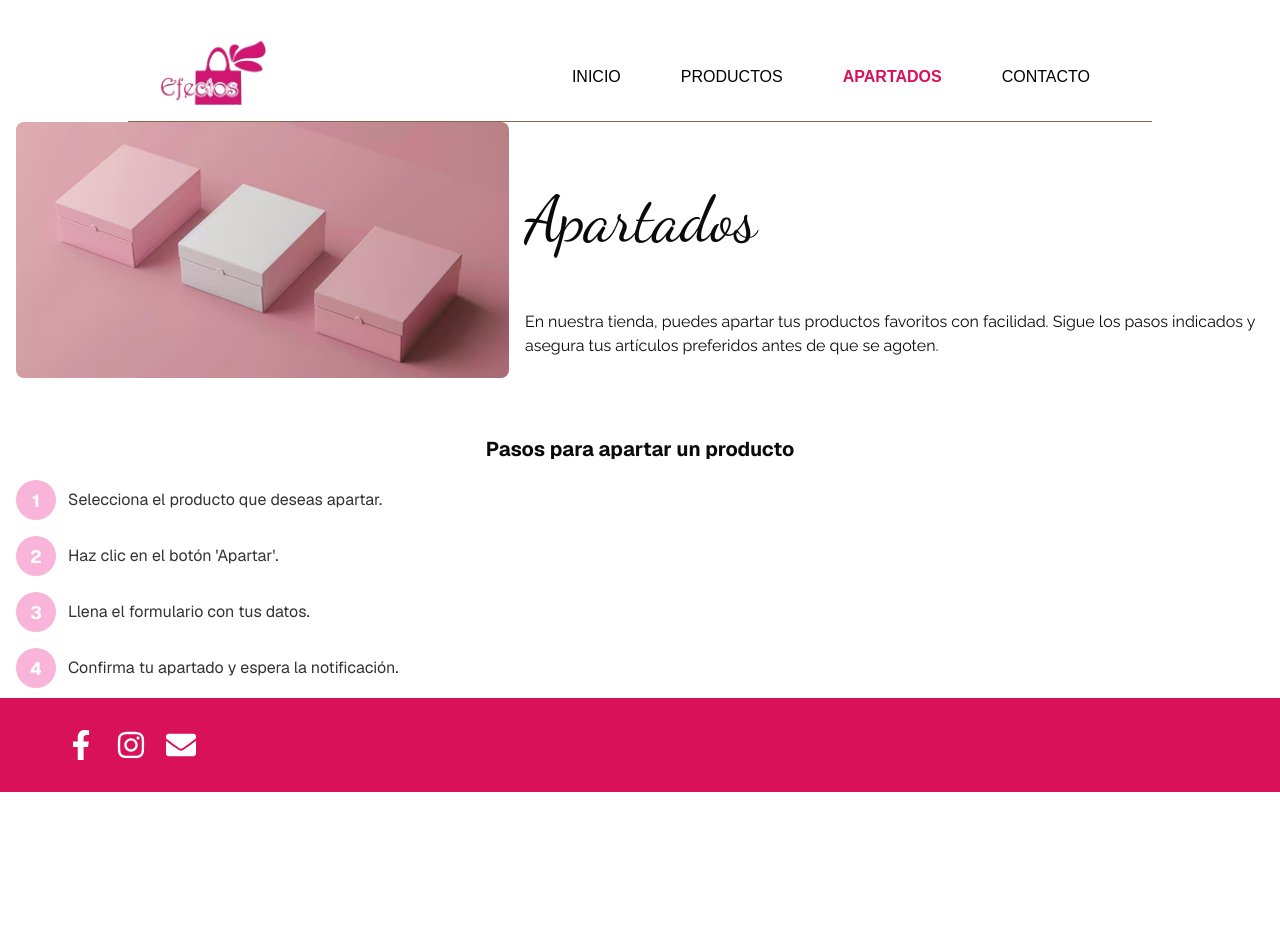
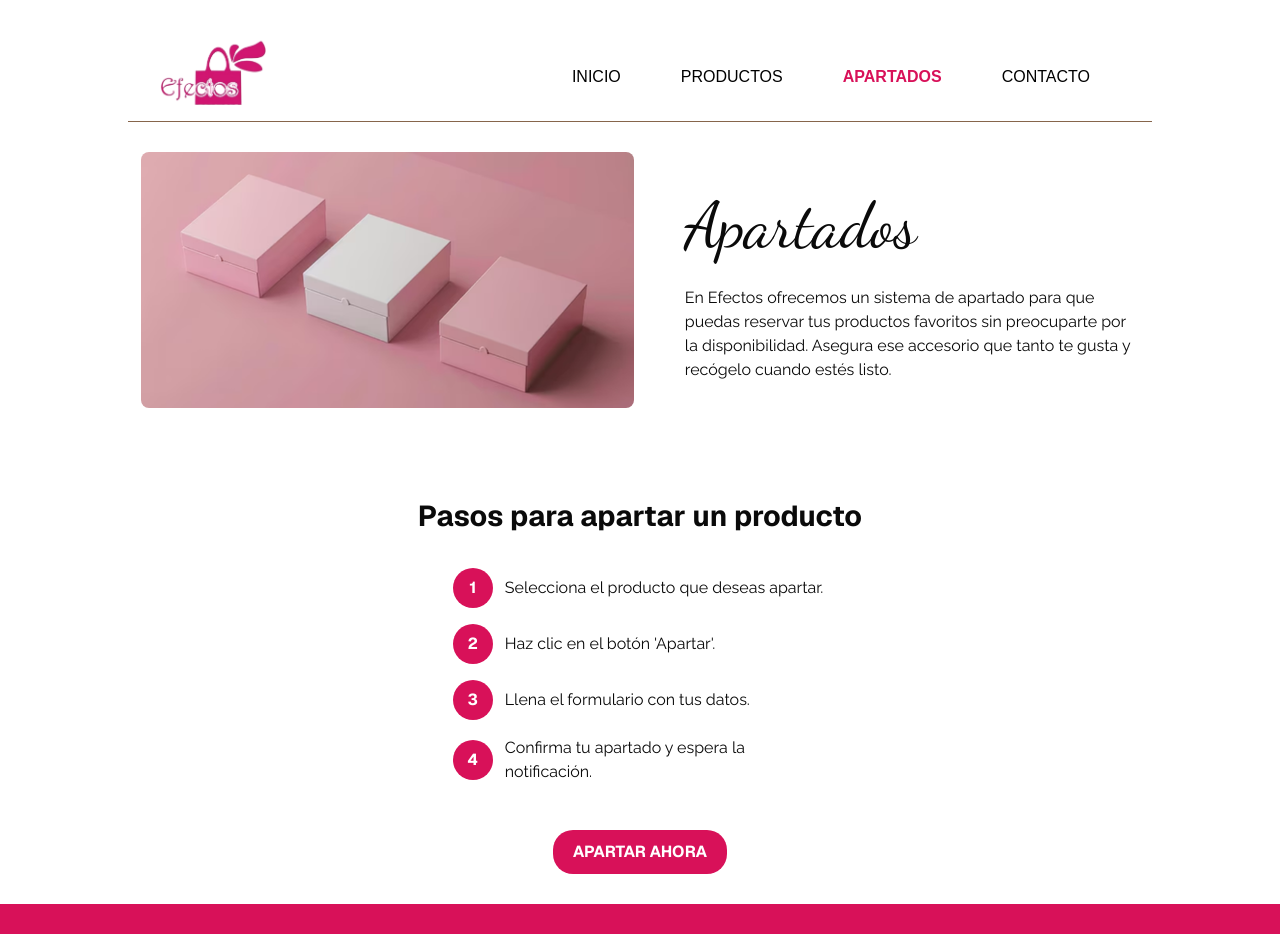
Before and after one commit to AdanYairJS/EfectosWebsite, a Next.js app: page /apartados in a window 1280 px wide. Shown: the top 934 px of the page. Before the commit the page ends 800 px from the top, so only its background shows below. Built offline with nearby package versions, Linux system fonts and the light colour scheme; a web font is replaced by a local one.

Commit message:
Correcion de estilos en paginas productos y apartados

```diff
--- a/app/apartados/page.tsx
+++ b/app/apartados/page.tsx
@@ -21,9 +21,7 @@ export default async function Index() {
             <div className={styles.textContainer}>
               <h2 className={styles.title}>Apartados</h2>
               <p className={styles.paragraph}>
-                En nuestra tienda, puedes apartar tus productos favoritos con
-                facilidad. Sigue los pasos indicados y asegura tus artículos
-                preferidos antes de que se agoten.
+              En Efectos ofrecemos un sistema de apartado para que puedas reservar tus productos favoritos sin preocuparte por la disponibilidad. Asegura ese accesorio que tanto te gusta y recógelo cuando estés listo.
               </p>
             </div>
           </div>
@@ -39,6 +37,7 @@ export default async function Index() {
               </li>
             ))}
           </ul>
+          <a href="#" className={styles.button}>APARTAR AHORA</a>
         </section>
       </main>
     </>
--- a/app/styles/Apartados.module.css
+++ b/app/styles/Apartados.module.css
@@ -1,8 +1,7 @@
 @import url('https://fonts.googleapis.com/css2?family=Dancing+Script:wght@400..700&display=swap');
 @import url('https://fonts.googleapis.com/css2?family=Raleway:ital@0;1&display=swap');
 
-/* General */
-.section {
+  .section {
     display: flex;
     flex-direction: column;
     gap: 24px;
@@ -10,30 +9,31 @@
   }
 
   .title {
-    padding: 30px 0;
     font-family: "Dancing Script", cursive;
     font-optical-sizing: auto;
     font-weight: 400;
     font-style: normal;
     font-size: 4rem;
-}
+  }
 
-  /* Imagen y texto */
   .imageTextContainer {
     display: flex;
     align-items: center;
     gap: 16px;
-    flex-wrap: wrap; /* Ajusta el contenido para pantallas pequeñas */
+    flex-wrap: wrap;
+    padding: 30px 10%;
   }
 
   .image {
     flex: 1;
-    max-width: 50%; /* Ajusta el tamaño máximo */
+    max-width: 50%;
     height: auto;
     border-radius: 8px;
   }
 
   .textContainer {
+    margin-left: 35px;
+    width: 40%;
     flex: 2;
     display: flex;
     flex-direction: column;
@@ -41,9 +41,6 @@
   }
 
   .paragraph {
-    /* font-size: 16px;
-    line-height: 1.5;
-    color: #555; */
     font-family: "Raleway", serif;
     font-optical-sizing: auto;
     font-weight: 400;
@@ -51,30 +48,40 @@
     font-size: 1rem;
   }
 
-  /* Lista de pasos */
   .stepsSection {
     display: flex;
     flex-direction: column;
     gap: 16px;
+    margin-bottom: 30px;
   }
 
   .stepsTitle {
-    font-size: 20px;
-    font-weight: bold;
+    font-size: 1.8rem;
+    font-weight: bolder;
     text-align: center;
+    /* font-family: "Dancing Script", cursive;
+    font-optical-sizing: auto;
+    font-weight: 400;
+    font-style: normal;
+    font-size: 4rem; */
   }
 
   .stepsList {
+    /* background-color: aliceblue; */
+    align-items: center;
+    padding:15px 20% 30px;
     list-style: none;
-    padding: 0;
     display: flex;
     flex-direction: column;
     gap: 16px;
   }
 
   .stepItem {
+    /* background-color: blueviolet; */
+    width: 50%;
     display: flex;
     align-items: center;
+    justify-content: flex-start;
     gap: 12px;
   }
 
@@ -85,15 +92,31 @@
     align-items: center;
     justify-content: center;
     border-radius: 50%;
-    background-color: #f8b4d9; /* Rosa */
+    background-color: var(--primary-color);
     color: white;
     font-weight: bold;
-    font-size: 18px;
+    font-size: 1rem;
     flex-shrink: 0;
   }
 
   .stepText {
-    font-size: 16px;
-    line-height: 1.5;
-    color: #333;
+    font-family: "Raleway", serif;
+    font-optical-sizing: auto;
+    font-weight: 400;
+    font-style: normal;
+    font-size: 1rem;
   }
+
+  .button {
+    display: inline-block;
+    align-self: center;
+    padding: 10px 20px;
+    background-color: var(--primary-color);
+    color: #fff;
+    border-radius: 20px;
+    font-weight: bolder;
+  }
+
+  .button:hover {
+    background-color: #a6194d;
+  }
--- a/app/styles/Productos.module.css
+++ b/app/styles/Productos.module.css
@@ -8,14 +8,14 @@
 .section_header {
     width: 100%;
     text-align: center;
-    /* background-color: #f0f0f0; */
     align-items: center;
     justify-content: center;
     padding-bottom: 2rem;
 }
 
 .title {
-    padding: 30px 0;
+    padding-top: 30px;
+    padding-bottom: 10px;
     font-family: "Dancing Script", cursive;
     font-optical-sizing: auto;
     font-weight: 400;
@@ -32,24 +32,21 @@
     font-size: 1rem;
 }
 
-/* Contenedor de las cards */
 .cardsContainer {
     display: flex;
     flex-wrap: wrap;
     gap: 16px;
-    justify-content: flex-start; /* Alineación a la izquierda */
+    justify-content: flex-start;
     padding: 16px;
     padding-inline: 10%;
     padding-bottom: 3rem;
   }
 
-  /* Estilo de cada card */
   .card {
     background-color: #fff;
     border: 1px solid #ddd;
     width: calc(25% - 16px);
     padding: 20px;
-    /* box-shadow: 0 2px 4px rgba(0, 0, 0, 0.1); */
     display: flex;
     flex-direction: column;
     align-items: center;
@@ -63,9 +60,11 @@
   }
 
   .cardTitle {
-    font-size: 16px;
+    font-family: "Montserrat", sans-serif;
     font-weight: bold;
-    margin-bottom: 8px;
+    font-optical-sizing: auto;
+    font-style: normal;
+    font-size: 1rem;
   }
 
   .cardPrice {
@@ -75,12 +74,16 @@
   }
 
   .cardButton {
+    font-family: "Montserrat", sans-serif;
+    font-weight: 500;
+    font-optical-sizing: auto;
+    font-style: normal;
+    font-size: 0.9rem;
     background-color: #d1c8c1;
     color: #000;
     border: none;
     padding: 8px 16px;
     cursor: pointer;
-    font-size: 14px;
   }
 
   .cardButton:hover {
```
